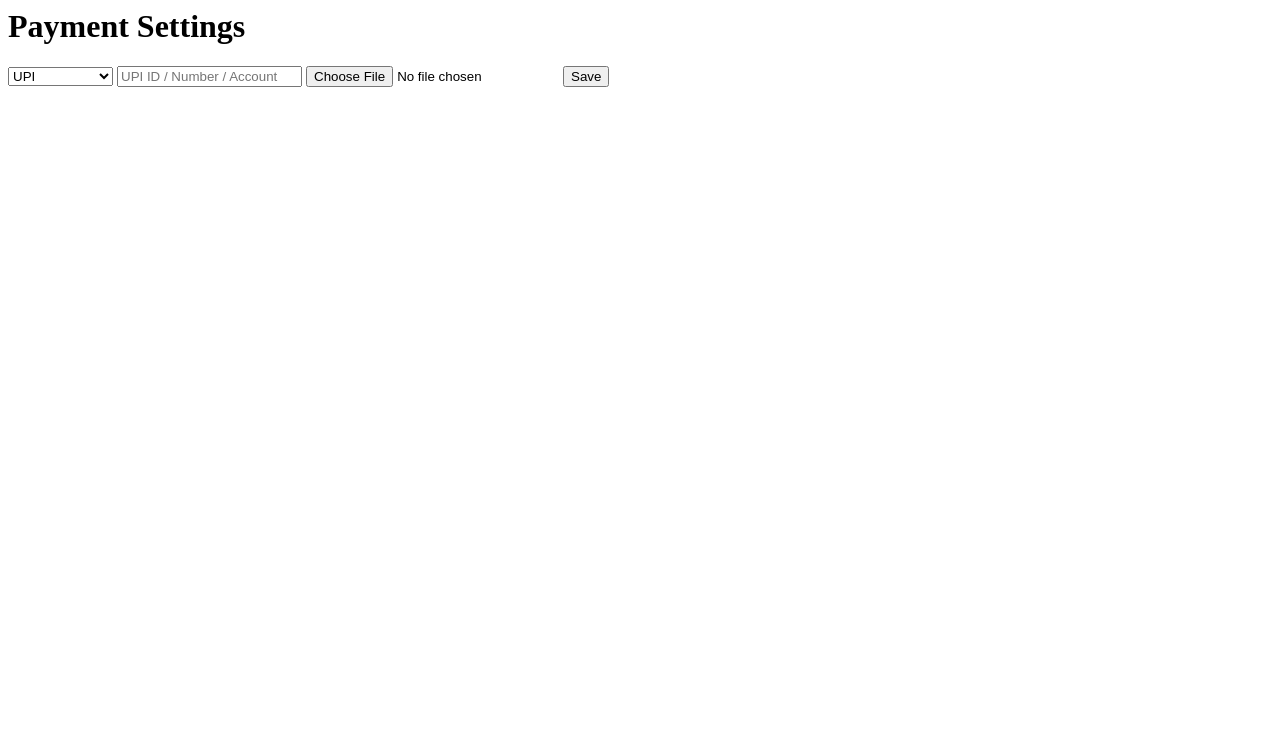
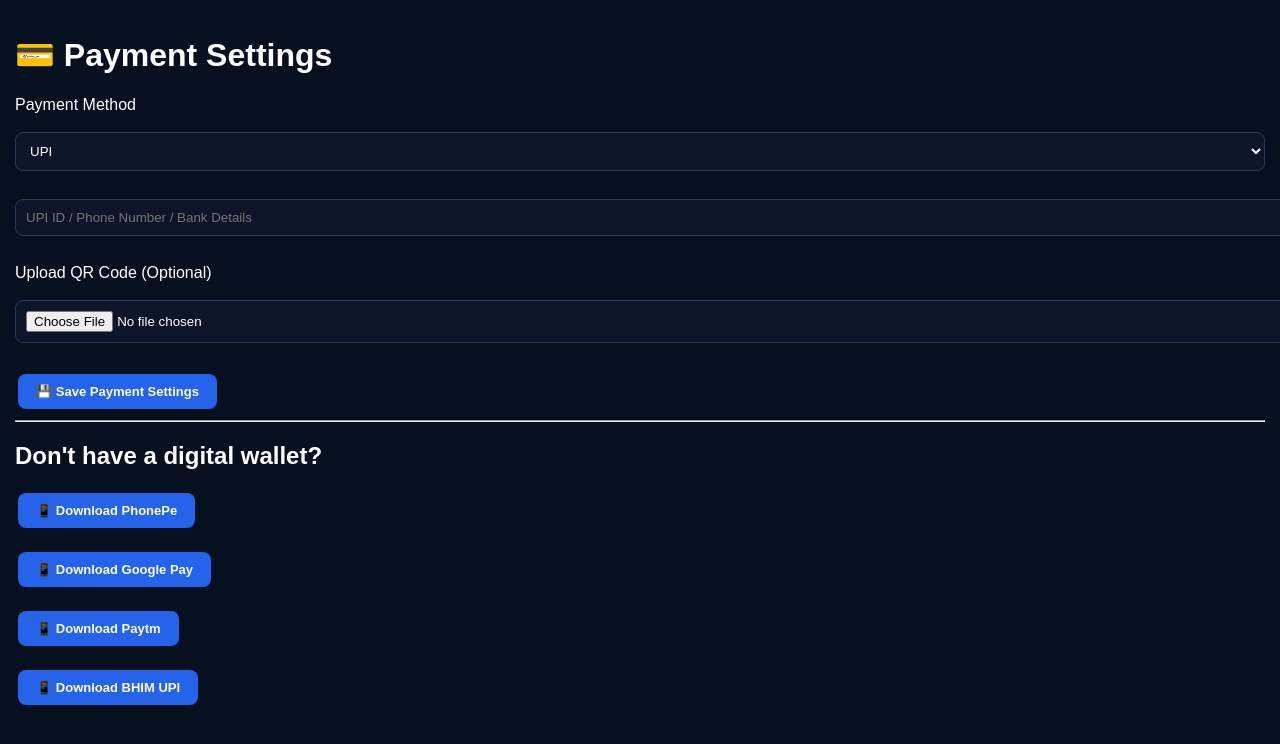
Before and after one commit to ruhanisovana/Kirsov, a Flask app: page /payment_settings in a window 1280 px wide. Shown: the top 744 px of the page. Run offline with Flask 3, Linux system fonts and the light colour scheme; the visitor is signed in with stand-in values (Sample User, id 1); data that the repository does not hold is empty; parts of the project's set-up code (start-up, migrations or seed data) failed here and were passed over; some libraries are stand-ins or nearby versions.

Commit message:
Update Payment_settings.html

```diff
--- a/templates/Payment_settings.html
+++ b/templates/Payment_settings.html
@@ -1,55 +1,160 @@
-<!DOCTYPE>
+<!DOCTYPE html>
+
 <html>
-  <head>
-    <title>Payment Settings</title>
-  </head>
-  <body>
-    <h1>Payment Settings</h1>
 
-<form action="/save_payment_settings" method="post" enctype="multipart/form-data">
+<head>
+
+<link rel="stylesheet" href="/static/style.css">
+
+<title>Payment Settings</title>
+
+</head>
+
+<body>
+
+<h1>💳 Payment Settings</h1>
+
+<form
+action="/save_payment_settings"
+method="post"
+enctype="multipart/form-data">
+
+<label>
+
+Payment Method
+
+</label>
+
+<br><br>
 
 <select name="payment_mode">
 
-<option value="UPI">UPI</option>
+<option value="UPI">
+UPI
+</option>
 
-<option value="PhonePe">PhonePe</option>
+<option value="PhonePe">
+PhonePe
+</option>
 
-<option value="Google Pay">Google Pay</option>
+<option value="Google Pay">
+Google Pay
+</option>
 
-<option value="Paytm">Paytm</option>
+<option value="Paytm">
+Paytm
+</option>
 
-<option value="Bank Account">Bank Account</option>
+<option value="Bank Account">
+Bank Account
+</option>
 
-<option value="PayPal">PayPal</option>
+<option value="PayPal">
+PayPal
+</option>
 
-<option value="Cash">Cash</option>
+<option value="Cash">
+Cash
+</option>
 
-<option value="Other">Other</option>
+<option value="Other">
+Other
+</option>
 
 </select>
 
+<br><br>
+
 <input
+
 type="text"
+
 name="payment_info"
-placeholder="UPI ID / Number / Account"
+
+placeholder="UPI ID / Phone Number / Bank Details"
+
 value="{{ setting.payment_info if setting else '' }}">
 
+<br><br>
+
+<label>
+
+Upload QR Code (Optional)
+
+</label>
+
+<br><br>
+
 <input
+
 type="file"
+
 name="qr_image">
 
+<br><br>
+
 <button type="submit">
-Save
+
+💾 Save Payment Settings
+
 </button>
 
 </form>
 
-{% if setting and setting.qr_image %}
+<hr>
 
-<img
-src="/payment_qr/{{ session['user_id'] }}"
-width="200">
+<h2>
 
-{% endif %}
-  </body>
+Don't have a digital wallet?
+
+</h2>
+
+<a href="https://play.google.com/store/apps/details?id=com.phonepe.app">
+
+<button>
+
+📱 Download PhonePe
+
+</button>
+
+</a>
+
+<br><br>
+
+<a href="https://play.google.com/store/apps/details?id=com.google.android.apps.nbu.paisa.user">
+
+<button>
+
+📱 Download Google Pay
+
+</button>
+
+</a>
+
+<br><br>
+
+<a href="https://play.google.com/store/apps/details?id=net.one97.paytm">
+
+<button>
+
+📱 Download Paytm
+
+</button>
+
+</a>
+
+<br><br>
+
+<a href="https://play.google.com/store/apps/details?id=in.org.npci.upiapp">
+
+<button>
+
+📱 Download BHIM UPI
+
+</button>
+
+</a>
+
+</body>
+
 </html>
```
